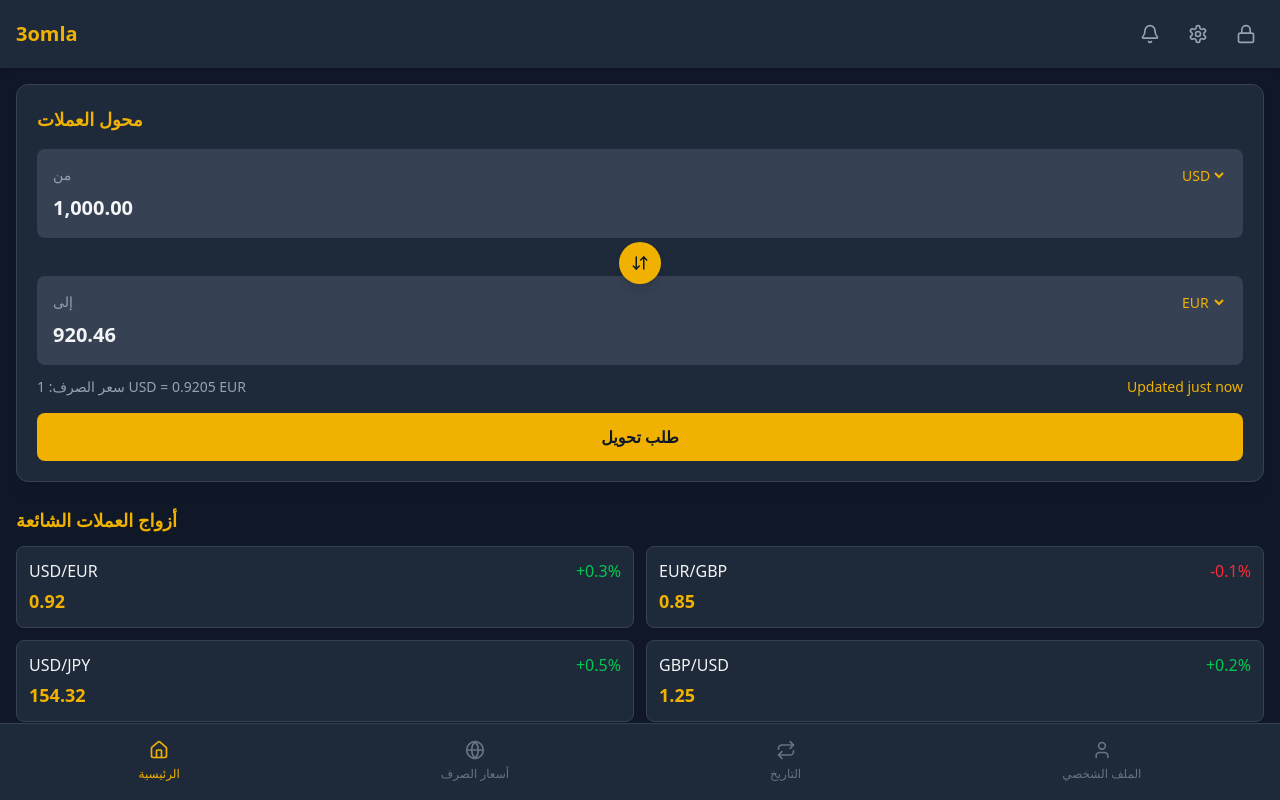
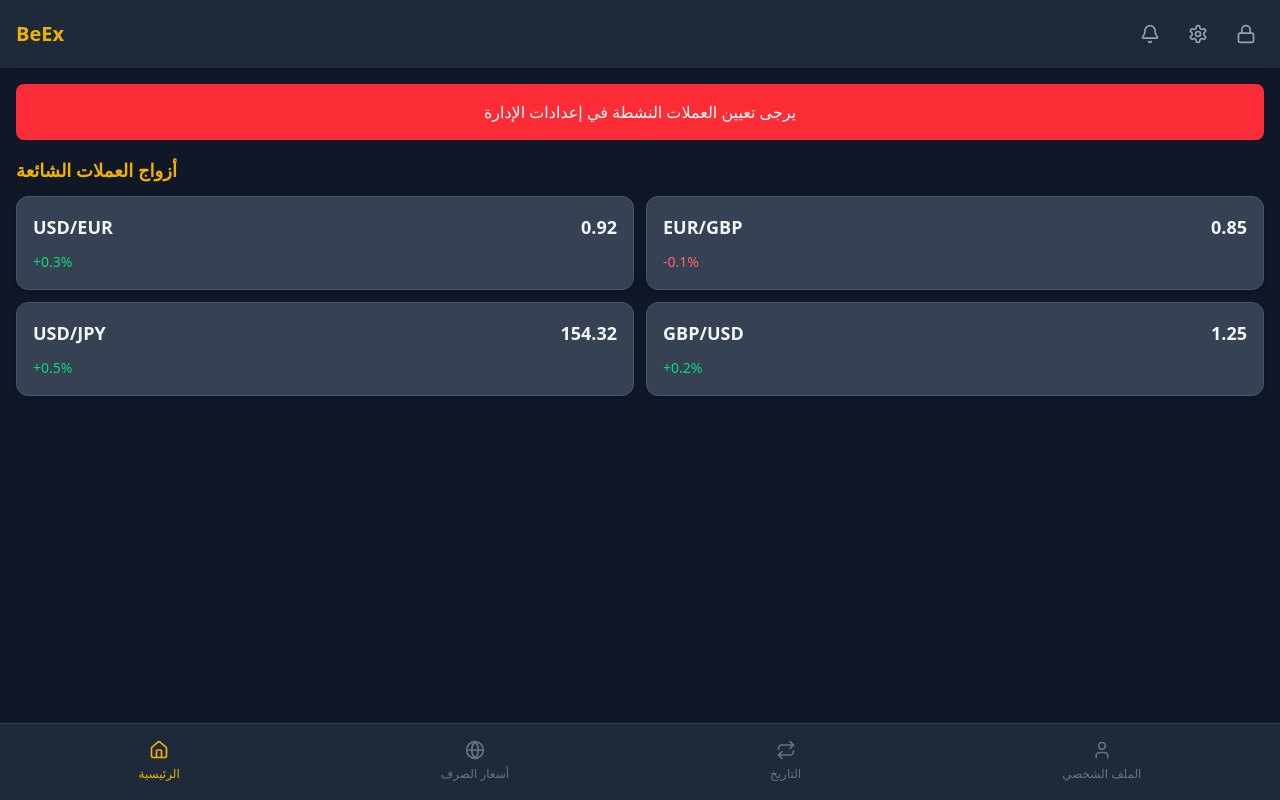
Before and after one commit to a7medsultan/3omla_provider, a React (Vite) app: page / in a window 1280 px wide. Built offline with nearby package versions, Linux system fonts and the light colour scheme.

Commit message:
Added swipable library to swipe down to update active currencies, Added currency conversion functionality, and update translations.

```diff
--- a/package.json
+++ b/package.json
@@ -17,7 +17,8 @@
     "lucide-react": "^0.503.0",
     "react": "^19.0.0",
     "react-dom": "^19.0.0",
-    "react-router-dom": "^7.5.2"
+    "react-router-dom": "^7.5.2",
+    "react-swipeable": "^7.0.2"
   },
   "devDependencies": {
     "@eslint/js": "^9.22.0",
--- a/src/components/CurrencyAmount.tsx
+++ b/src/components/CurrencyAmount.tsx
@@ -1,36 +1,73 @@
-interface HeaderProps {
+import React from "react";
+import { t } from "../i18n";
+
+interface Currency {
+  id: number;
+  code: string;
+  name: string;
+  flag_emoji: string;
+  decimal_places: number;
+  symbol: string;
+  is_active: boolean;
+  created_at: string;
+  updated_at: string;
+  base_currency: boolean;
+  buy_rate?: number;
+  sell_rate?: number;
+}
+
+interface CurrencyAmountProps {
   label: string;
-  currency: string;
+  id: string;
+  selectedCurrency: Currency;
+  activeCurrencies: Currency[];
   amount: string;
-  onCurrencyChange: (value: string) => void;
+  onCurrencyChange: (currency: Currency) => void;
   onAmountChange: (value: string) => void;
 }
 
-const CurrencyAmount: React.FC<HeaderProps> = ({
+const CurrencyAmount: React.FC<CurrencyAmountProps> = ({
   label,
-  currency,
+  id,
+  selectedCurrency,
+  activeCurrencies,
   amount,
   onCurrencyChange,
   onAmountChange,
 }) => {
+  const handleCurrencyChange = (e: React.ChangeEvent<HTMLSelectElement>) => {
+    const selectedCode = e.target.value;
+    const currency = activeCurrencies.find((cur) => cur.code === selectedCode);
+    if (currency) {
+      onCurrencyChange(currency);
+    }
+  };
+
   return (
     <div className="bg-gray-700 rounded-lg p-4 mb-3">
       <div className="flex justify-between mb-2">
         <span className="text-sm text-gray-400">{label}</span>
         <select
-          value={currency}
-          onChange={(e) => onCurrencyChange(e.target.value)}
+          value={selectedCurrency.code}
+          onChange={handleCurrencyChange}
           className="bg-transparent text-yellow-500 font-medium text-sm outline-none cursor-pointer"
         >
-          <option value="USD">USD</option>
-          <option value="EUR">EUR</option>
-          <option value="GBP">GBP</option>
-          <option value="JPY">JPY</option>
+          {activeCurrencies.length > 0 ? (
+            activeCurrencies.map((cur) => (
+              <option key={cur.id} value={cur.code}>
+                {cur.flag_emoji} {cur.code}
+              </option>
+            ))
+          ) : (
+            <option disabled>{t("no_currencies_available")}</option>
+          )}
         </select>
       </div>
       <input
         type="text"
+        itemID={`id-${id}`}
         value={amount}
+        readOnly={id === "to-currency"}
         onChange={(e) => onAmountChange(e.target.value)}
         className="w-full bg-transparent text-xl font-bold outline-none"
       />
--- a/src/i18n/ar.json
+++ b/src/i18n/ar.json
@@ -52,5 +52,11 @@
   "dont_have_account": "ليس لديك حساب؟",
   "didnt_receive_code": "لم تستلم الرمز؟",
   "english": "الإنجليزية",
-  "arabic": "العربية"
+  "arabic": "العربية",
+  "confirm_rates": "تأكيد الأسعار",
+  "updated_just_now": "تم التحديث الآن",
+  "please_set_active_currencies": "يرجى تعيين العملات النشطة في إعدادات الإدارة",
+  "no_currencies_available": "لا توجد عملات متاحة",
+  "decimal_places": "الخانات العشرية",
+  "today_exchange_rates": "أسعار الصرف اليوم"
 }
--- a/src/pages/Home.tsx
+++ b/src/pages/Home.tsx
@@ -1,23 +1,231 @@
 import { useEffect, useState } from "react";
-import { ArrowDownUp } from "lucide-react";
+import { ArrowDownUp, Compass, ArrowRightLeft, HandCoins, BarChart2 } from "lucide-react";
+import Navigation from "../components/Navigation";
+
+import {t} from "../i18n";
 import Header from "../components/Header";
-import CurrencyAmount from "../components/CurrencyAmount";
-import CurrencyPair from "../components/CurrencyPair";
-import Navigation from "../components/Navigation";
-import { t } from '../i18n';
 
+
+// --- CurrencyAmount component ---
+interface Currency {
+  id: number;
+  code: string;
+  name: string;
+  flag_emoji: string;
+  decimal_places: number;
+  symbol: string;
+  is_active: boolean;
+  created_at: string;
+  updated_at: string;
+  base_currency: boolean;
+  buy_rate?: number;
+  sell_rate?: number;
+}
+
+interface CurrencyAmountProps {
+  label: string;
+  selectedCurrency: Currency;
+  activeCurrencies: Currency[];
+  amount: string;
+  onCurrencyChange: (currency: Currency) => void;
+  onAmountChange: (value: string) => void;
+}
+
+const CurrencyAmount: React.FC<CurrencyAmountProps> = ({
+  label,
+  selectedCurrency,
+  activeCurrencies,
+  amount,
+  onCurrencyChange,
+  onAmountChange,
+}) => {
+  const handleCurrencyChange = (e: React.ChangeEvent<HTMLSelectElement>) => {
+    const selectedCode = e.target.value;
+    const currency = activeCurrencies.find((cur) => cur.code === selectedCode);
+    if (currency) {
+      onCurrencyChange(currency);
+    }
+  };
+
+  return (
+    <div className="bg-gray-700 rounded-lg p-4 mb-3">
+      <div className="flex justify-between mb-2">
+        <span className="text-sm text-gray-400">{label}</span>
+        <select
+          value={selectedCurrency.code}
+          onChange={handleCurrencyChange}
+          className="bg-transparent text-yellow-500 font-medium text-sm outline-none cursor-pointer"
+        >
+          {activeCurrencies.length > 0 ? (
+            activeCurrencies.map((cur) => (
+              <option key={cur.id} value={cur.code}>
+                {cur.flag_emoji} {cur.code}
+              </option>
+            ))
+          ) : (
+            <option disabled>{t("no_currencies_available")}</option>
+          )}
+        </select>
+      </div>
+      <input
+        type="text"
+        value={amount}
+        onChange={(e) => onAmountChange(e.target.value)}
+        className="w-full bg-transparent text-xl font-bold outline-none"
+      />
+      <div className="text-sm text-gray-400 mt-2">
+        {t("decimal_places")}: {selectedCurrency.decimal_places}
+      </div>
+    </div>
+  );
+};
+
+// --- CurrencyPair component ---
+interface CurrencyPairProps {
+  pairFrom: string;
+  pairTo: string;
+  pairRate: string;
+  pairChange: string;
+}
+
+const CurrencyPair: React.FC<CurrencyPairProps> = ({
+  pairFrom,
+  pairTo,
+  pairRate,
+  pairChange,
+}) => {
+  const changeColor = pairChange.startsWith("+") ? "text-green-400" : "text-red-400";
+  return (
+    <div className="bg-gray-700 p-4 rounded-xl shadow-md border border-gray-600">
+      <div className="flex items-center justify-between mb-2">
+        <span className="text-lg font-bold">
+          {pairFrom}/{pairTo}
+        </span>
+        <span className="text-lg font-semibold">{pairRate}</span>
+      </div>
+      <span className={`text-sm ${changeColor}`}>{pairChange}</span>
+    </div>
+  );
+};
+
+// --- Navigation component ---
+interface NavigationProps {
+  pageName: string;
+}
+
+// const Navigation: React.FC<NavigationProps> = ({ pageName }) => {
+//   const navItems = [
+//     { name: "Home", icon: <ArrowRightLeft /> },
+//     { name: "Discover", icon: <Compass /> },
+//     { name: "Transactions", icon: <HandCoins /> },
+//     { name: "Reports", icon: <BarChart2 /> },
+//   ];
+
+//   return (
+//     <nav className="flex justify-around p-4 bg-gray-800 border-t border-gray-700 shadow-xl">
+//       {navItems.map((item) => (
+//         <button
+//           key={item.name}
+//           className={`flex flex-col items-center text-xs font-semibold ${
+//             pageName === item.name.toLowerCase() ? "text-yellow-500" : "text-gray-400 hover:text-yellow-500"
+//           }`}
+//         >
+//           <span className="mb-1">{item.icon}</span>
+//           {item.name}
+//         </button>
+//       ))}
+//     </nav>
+//   );
+// };
+
+// --- Main App Component ---
 export default function CurrencyExchangeApp() {
-  const [fromCurrency, setFromCurrency] = useState("USD");
-  const [toCurrency, setToCurrency] = useState("EUR");
-  const [fromAmount, setFromAmount] = useState("1,000.00");
-  const [toAmount, setToAmount] = useState("920.46");
+  const [fromCurrency, setFromCurrency] = useState<Currency | undefined>();
+  const [toCurrency, setToCurrency] = useState<Currency | undefined>();
+  const [fromAmount, setFromAmount] = useState<string>("1");
+  const [toAmount, setToAmount] = useState<string | undefined>();
+  const [activeCurrencies, setActiveCurrencies] = useState<Currency[]>([]);
+  const [baseCurrency, setBaseCurrency] = useState<Currency | undefined>();
 
-  console.log("asd" + import.meta.env.VITE_API_URL);
+
+
 
   useEffect(() => {
-    // Simulate an API call or a check against stored user data
+    // Fetches currency data from local storage, with fallback to hardcoded data
+    const cachedData = localStorage.getItem("currenciesData");
+    if (cachedData) {
+      const parsedData = JSON.parse(cachedData);
+      const currencies: Currency[] = parsedData.currencies;
+      const base: Currency = parsedData.baseCurrency;
+
+      setActiveCurrencies(currencies);
+      setBaseCurrency(base);
+    }
   }, []);
-  // Sample popular currency pairs
+
+  useEffect(() => {
+    // Set default currencies after data is loaded
+    if (activeCurrencies.length > 0 && !fromCurrency && !toCurrency && baseCurrency) {
+      setFromCurrency(activeCurrencies[0]);
+      setToCurrency(baseCurrency);
+    }
+  }, [activeCurrencies, baseCurrency]);
+
+  /**
+   * Calculates the conversion rate based on whether the base currency is
+   * the 'from' or 'to' currency. The rates are relative to the base.
+   * 1 of any active currency = X of base currency.
+   * @param from The currency to convert from.
+   * @param to The currency to convert to.
+   * @returns The calculated exchange rate.
+   */
+  const calculateRate = (from: Currency | undefined, to: Currency | undefined) => {
+    if (!from || !to) {
+      return 0;
+    }
+    if (from.code === to.code) {
+      return 1;
+    }
+
+    // Case 1: Converting FROM an active currency TO the base currency
+    // The rate is the active currency's sell rate (since we are "selling" it)
+    if (to.base_currency) {
+      return from.sell_rate || 0;
+    }
+
+    // Case 2: Converting FROM the base currency TO an active currency
+    // The rate is based on the active currency's buy rate (since we are "buying" it)
+    if (from.base_currency) {
+      return 1 / (to.buy_rate || 1);
+    }
+
+    return 0;
+  };
+
+  /**
+   * Main effect hook to perform currency conversion.
+   * It triggers whenever any of the relevant states change.
+   */
+  useEffect(() => {
+    if (fromAmount && fromCurrency && toCurrency) {
+      const rate = calculateRate(fromCurrency, toCurrency);
+      const convertedValue = parseFloat(fromAmount) * rate;
+      const fixedValue = convertedValue.toFixed(toCurrency.decimal_places);
+      setToAmount(fixedValue);
+    }
+  }, [fromAmount, fromCurrency, toCurrency]);
+
+  /**
+   * Swaps the 'from' and 'to' currencies. The base currency is always
+   * kept as one side of the exchange.
+   */
+  const swapCurrencies = () => {
+    setFromCurrency(toCurrency);
+    setToCurrency(fromCurrency);
+    setFromAmount(toAmount || "");
+    setToAmount(fromAmount || "");
+  };
+
   const popularPairs = [
     { from: "USD", to: "EUR", rate: "0.92", change: "+0.3%" },
     { from: "EUR", to: "GBP", rate: "0.85", change: "-0.1%" },
@@ -25,39 +233,36 @@ export default function CurrencyExchangeApp() {
     { from: "GBP", to: "USD", rate: "1.25", change: "+0.2%" },
   ];
 
-  const swapCurrencies = () => {
-    const tempCurrency = fromCurrency;
-    setFromCurrency(toCurrency);
-    setToCurrency(tempCurrency);
-
-    const tempAmount = fromAmount;
-    setFromAmount(toAmount);
-    setToAmount(tempAmount);
-  };
+  // Dynamically set the available currencies for the selectors
+  const fromCurrencyList = fromCurrency?.base_currency ? [fromCurrency] : activeCurrencies;
+  const toCurrencyList = toCurrency?.base_currency ? [toCurrency] : activeCurrencies;
 
   return (
-    <div className="flex flex-col h-screen bg-gray-900 text-gray-100">
-      {/* Header */}
-      <Header title="3omla" />
+    <div className="flex flex-col h-screen bg-gray-900 text-gray-100 font-sans">
+      <Header title="BeEx" />
 
-      {/* Content area */}
       <main className="flex-1 overflow-auto p-4">
-        {/* Currency converter card */}
+        {activeCurrencies.length === 0 || !baseCurrency ? (
+          <div className="bg-red-500 text-white p-4 rounded-lg mb-4">
+            <p className="text-center">{t("please_set_active_currencies")}</p>
+          </div>
+        ) : (
           <div className="bg-gray-800 rounded-xl p-5 mb-6 shadow-lg border border-gray-700">
             <h2 className="text-lg font-semibold mb-4 text-yellow-500">
               {t("currency_converter")}
             </h2>
 
-          {/* From currency */}
             <CurrencyAmount
               label={t("from")}
-            currency={fromCurrency}
-            amount={fromAmount}
+              selectedCurrency={fromCurrency || fromCurrencyList[0]}
+              activeCurrencies={fromCurrencyList}
+              amount={fromAmount || ""}
               onCurrencyChange={setFromCurrency}
-            onAmountChange={setFromAmount}
+              onAmountChange={(value) => {
+                setFromAmount(value);
+              }}
             />
 
-          {/* Swap button */}
             <div className="flex justify-center -my-2 relative z-10">
               <button
                 onClick={swapCurrencies}
@@ -67,34 +272,28 @@ export default function CurrencyExchangeApp() {
               </button>
             </div>
 
-          {/* To currency */}
             <CurrencyAmount
               label={t("to")}
-            currency={toCurrency}
-            amount={toAmount}
+              selectedCurrency={toCurrency || toCurrencyList[0]}
+              activeCurrencies={toCurrencyList}
+              amount={toAmount || ""}
               onCurrencyChange={setToCurrency}
-            onAmountChange={setToAmount}
+              onAmountChange={() => {}}
             />
 
-          {/* Rate info */}
             <div className="flex justify-between text-sm mb-4">
               <span className="text-gray-400">
-              {t("rate")}: 1 {fromCurrency} ={" "}
-              {fromCurrency === "USD" && toCurrency === "EUR"
-                ? "0.9205"
-                : "1.0867"}{" "}
-              {toCurrency}
+                {t("rate")}: 1 {fromCurrency?.code} = {calculateRate(fromCurrency, toCurrency).toFixed(4)} {toCurrency?.code}
               </span>
-            <span className="text-yellow-500">Updated just now</span>
+              <span className="text-yellow-500">{t("updated_just_now")}</span>
             </div>
 
-          {/* Exchange button */}
             <button className="w-full bg-yellow-500 hover:bg-yellow-600 text-gray-900 font-semibold py-3 px-4 rounded-lg">
               {t("request_exchange")}
             </button>
           </div>
+        )}
 
-        {/* Popular currency pairs */}
         <div className="mb-6">
           <div className="flex justify-between items-center mb-3">
             <h3 className="text-lg font-semibold text-yellow-500">
@@ -105,7 +304,7 @@ export default function CurrencyExchangeApp() {
           <div className="grid grid-cols-2 gap-3">
             {popularPairs.map((pair, index) => (
               <CurrencyPair
-                index={index}
+                key={index}
                 pairFrom={pair.from}
                 pairTo={pair.to}
                 pairRate={pair.rate}
@@ -116,7 +315,6 @@ export default function CurrencyExchangeApp() {
         </div>
       </main>
 
-      {/* Bottom navigation */}
       <Navigation pageName="home" />
     </div>
   );
```
Also changed, not shown: src/components/Loader.tsx (added, +19 -0 lines), src/i18n/en.json (+7 -1 lines), src/pages/AdminCurrencies.tsx (+68 -21 lines), 1 other file (tests, documents, lock files or other folders). Lines whose indentation alone changed are shown as unchanged.
